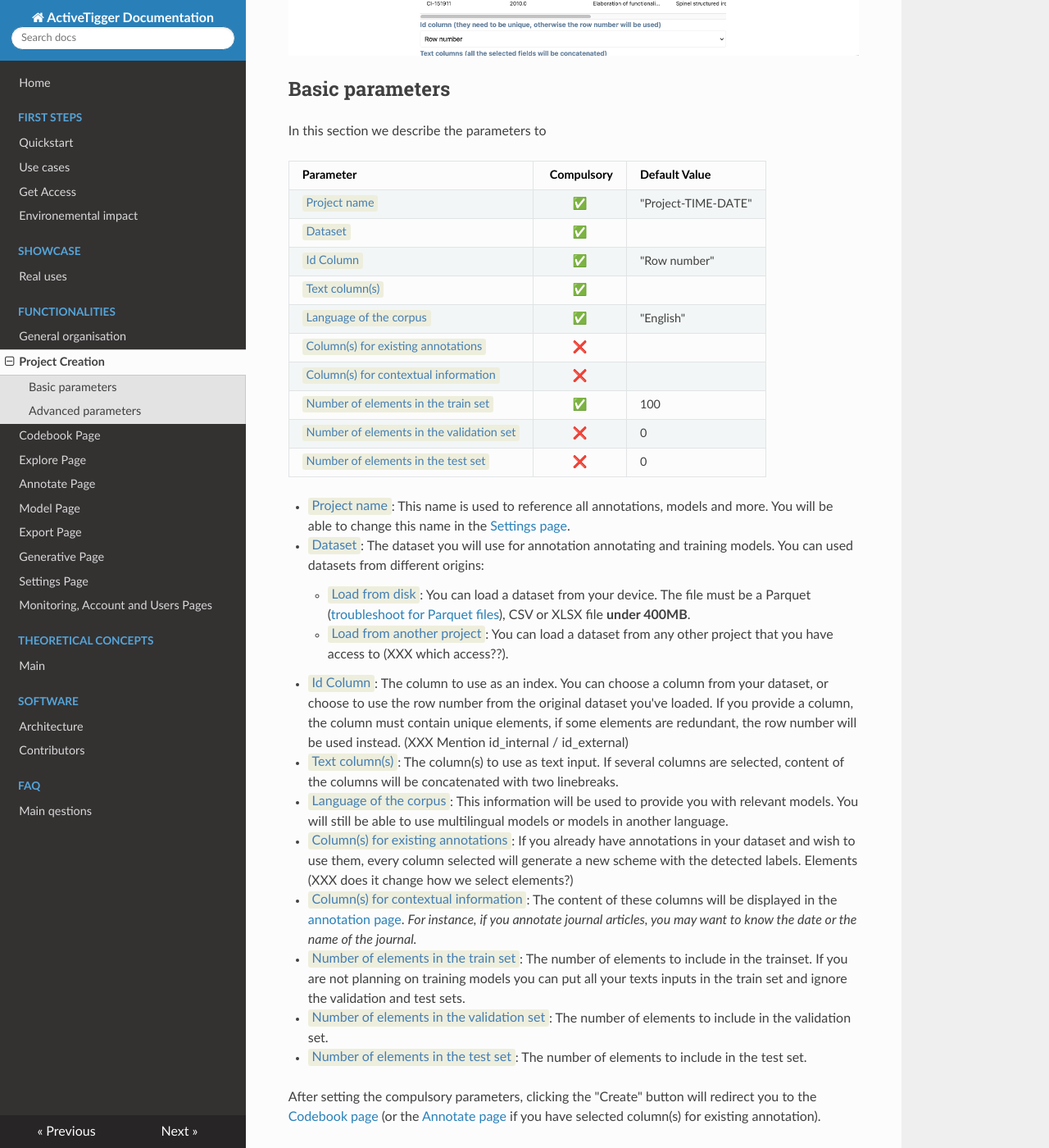
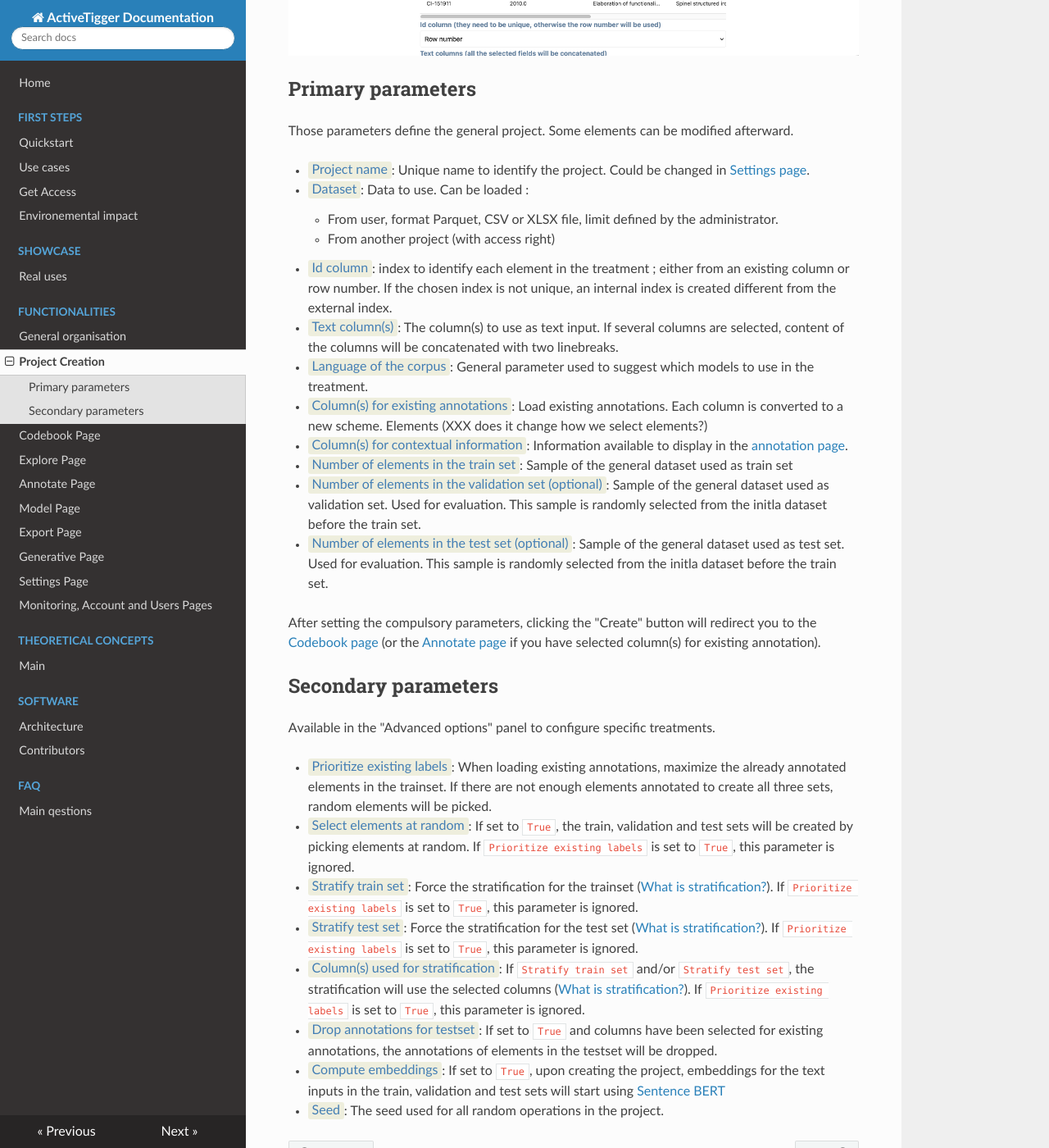
Before and after one commit to activetigger/documentation, an MkDocs documentation site: the page built from docs/functionalities/project-creation.md, in a window 1280 px wide and 1400 px high, scrolled down 561 px. Shown: the whole window at 82% size. Built offline with MkDocs 1.6.1, drawn with Linux system fonts in a browser that asks for light colours; nearby versions of some CDN libraries; some of the changed text lies outside the part shown.

Commit message:
suggestion of modification

```diff
--- a/docs/functionalities/project-creation.md
+++ b/docs/functionalities/project-creation.md
@@ -1,61 +1,37 @@
 # Project Creation page
 
-This section describes the process of creating a new project.
+This section describes project creation
 
 ![Overview of the Project Creation page](../img/functionalities/overview.png)
 
-## Basic parameters
+## Primary parameters
 
-In this section we describe the parameters to
+Those parameters define the general project. Some elements can be modified afterward.
 
-| Parameter                                |  Compulsory | Default Value       |
-| :--------------------------------------- | :---------: | :------------------ |
-| <a class="parameter">Project name</a>                             |     ✅      | "Project-TIME-DATE" |
-| <a class="parameter">Dataset</a>                                  |     ✅      |                     |
-| <a class="parameter">Id Column</a>                                |     ✅      | "Row number"        |
-| <a class="parameter">Text column(s)</a>                           |     ✅      |                     |
-| <a class="parameter">Language of the corpus</a>                   |     ✅      | "English"           |
-| <a class="parameter">Column(s) for existing annotations</a>       |     ❌      |                     |
-| <a class="parameter">Column(s) for contextual information</a>     |     ❌      |                     |
-| <a class="parameter">Number of elements in the train set</a>      |     ✅      | 100                 |
-| <a class="parameter">Number of elements in the validation set</a> |     ❌      | 0                   |
-| <a class="parameter">Number of elements in the test set</a>       |     ❌      | 0                   |
-
-- <a class="parameter">Project name</a>: This name is used to reference all annotations, models and more. You will be able to change this name in the [Settings page](./settings.md).
-- <a class="parameter">Dataset</a>: The dataset you will use for annotation annotating and training models. You can used datasets from different origins:
-    - <a class="parameter">Load from disk</a>: You can load a dataset from your device. The file must be a Parquet ([troubleshoot for Parquet files](../faq/faq.md#trouble-shoot-with-parquet-files)), CSV or XLSX file **under 400MB**.
-    - <a class="parameter">Load from another project</a>: You can load a dataset from any other project that you have access to (XXX which access??).
-- <a class="parameter">Id Column</a>: The column to use as an index. You can choose a column from your dataset, or choose to use the row number from the original dataset you've loaded. If you provide a column, the column must contain unique elements, if some elements are redundant, the row number will be used instead. (XXX Mention id_internal / id_external)
+- <a class="parameter">Project name</a>: Unique name to identify the project. Could be changed in [Settings page](./settings.md).
+- <a class="parameter">Dataset</a>: Data to use. Can be loaded :
+    - From user, format Parquet, CSV or XLSX file, limit defined by the administrator.
+    - From another project (with access right)
+- <a class="parameter">Id column</a>: index to identify each element in the treatment ; either from an existing column or row number. If the chosen index is not unique, an internal index is created different from the external index.
 - <a class="parameter">Text column(s)</a>: The column(s) to use as text input. If several columns are selected, content of the columns will be concatenated with two linebreaks.
-- <a class="parameter">Language of the corpus</a>: This information will be used to provide you with relevant models. You will still be able to use multilingual models or models in another language.
-- <a class="parameter">Column(s) for existing annotations</a>: If you already have annotations in your dataset and wish to use them, every column selected will generate a new scheme with the detected labels. Elements (XXX does it change how we select elements?)
-- <a class="parameter">Column(s) for contextual information</a>: The content of these columns will be displayed in the [annotation page](./annotate.md). *For instance, if you annotate journal articles, you may want to know the date or the name of the journal.*
-- <a class="parameter">Number of elements in the train set</a>: The number of elements to include in the trainset. If you are not planning on training models you can put all your texts inputs in the train set and ignore the validation and test sets.
-- <a class="parameter">Number of elements in the validation set</a>: The number of elements to include in the validation set.
-- <a class="parameter">Number of elements in the test set</a>: The number of elements to include in the test set.
+- <a class="parameter">Language of the corpus</a>: General parameter used to suggest which models to use in the treatment.
+- <a class="parameter">Column(s) for existing annotations</a>: Load existing annotations. Each column is converted to a new scheme. Elements (XXX does it change how we select elements?)
+- <a class="parameter">Column(s) for contextual information</a>: Information available to display in the [annotation page](./annotate.md).
+- <a class="parameter">Number of elements in the train set</a>: Sample of the general dataset used as train set
+- <a class="parameter">Number of elements in the validation set (optional)</a>: Sample of the general dataset used as validation set. Used for evaluation. This sample is randomly selected from the initla dataset before the train set.
+- <a class="parameter">Number of elements in the test set (optional)</a>:  Sample of the general dataset used as test set. Used for evaluation. This sample is randomly selected from the initla dataset before the train set.
 
 After setting the compulsory parameters, clicking the "Create" button will redirect you to the [Codebook page](./codebook.md) (or the [Annotate page](./annotate.md) if you have selected column(s) for existing annotation).
 
-## Advanced parameters
+## Secondary parameters
 
-Some parameters are hidden under the banner "Advanced options". We describe them here
+Available in the "Advanced options" panel to configure specific treatments.
 
-| Parameter                         |  Compulsory | Default Value   |
-| :-------------------------------- | :---------: | :-------------- |
-| <a class="parameter">Prioritize existing labels</a>        |     ❌      | `False`         |
-| <a class="parameter">Select elements at random</a>         |     ❌      | `True`          |
-| <a class="parameter">Stratify train set</a>                |     ❌      | `False`         |
-| <a class="parameter">Stratify test set</a>                 |     ❌      | `False`         |
-| <a class="parameter">Column(s) used for stratification</a>  |     ❌      |                 |
-| <a class="parameter">Drop annotations for testset</a>      |     ❌      | `False`         |
-| <a class="parameter">Compute embeddings</a>                |     ❌      | `True`          |
-| <a class="parameter">Seed</a>                              |     ❌      | a random number |
-
-- <a class="parameter">Prioritize existing labels</a>: If you have selected columns for existing annotations, setting this parameter to `True`, the train, validation and test sets will be created from elements already annotated. If there are not enough elements annotated to create all three sets, random elements will be picked.
+- <a class="parameter">Prioritize existing labels</a>: When loading existing annotations, maximize the already annotated elements in the trainset. If there are not enough elements annotated to create all three sets, random elements will be picked.
 - <a class="parameter">Select elements at random</a>: If set to `True`, the train, validation and test sets will be created by picking elements at random. If `Prioritize existing labels` is set to `True`, this parameter is ignored.
-- <a class="parameter">Stratify train set</a>: Whether or not, you wish to stratify the train set ([What is stratification?](../theoretical-concepts/index.md#what-is-the-stratification-of-a-dataset)). If `Prioritize existing labels` is set to `True`, this parameter is ignored.
-- <a class="parameter">Stratify test set</a>: Whether or not, you wish to stratify the test set ([What is stratification?](../theoretical-concepts/index.md#what-is-the-stratification-of-a-dataset)). If `Prioritize existing labels` is set to `True`, this parameter is ignored.
+- <a class="parameter">Stratify train set</a>: Force the stratification for the trainset ([What is stratification?](../theoretical-concepts/index.md#what-is-the-stratification-of-a-dataset)). If `Prioritize existing labels` is set to `True`, this parameter is ignored.
+- <a class="parameter">Stratify test set</a>:  Force the stratification for the test set ([What is stratification?](../theoretical-concepts/index.md#what-is-the-stratification-of-a-dataset)). If `Prioritize existing labels` is set to `True`, this parameter is ignored.
 - <a class="parameter">Column(s) used for stratification</a>: If `Stratify train set` and/or `Stratify test set`, the stratification will use the selected columns ([What is stratification?](../theoretical-concepts/index.md#what-is-the-stratification-of-a-dataset)). If `Prioritize existing labels` is set to `True`, this parameter is ignored.
-- <a class="parameter">Drop annotations for testset</a>: If set to `True` and columns have been selected for existing annotations, the annotations of elements in the testset will be dropped. You will have to annotate these elements again.
+- <a class="parameter">Drop annotations for testset</a>: If set to `True` and columns have been selected for existing annotations, the annotations of elements in the testset will be dropped.
 - <a class="parameter">Compute embeddings</a>: If set to `True`, upon creating the project, embeddings for the text inputs in the train, validation and test sets will start using [Sentence BERT](https://sbert.net/)
 - <a class="parameter">Seed</a>: The seed used for all random operations in the project.
```
